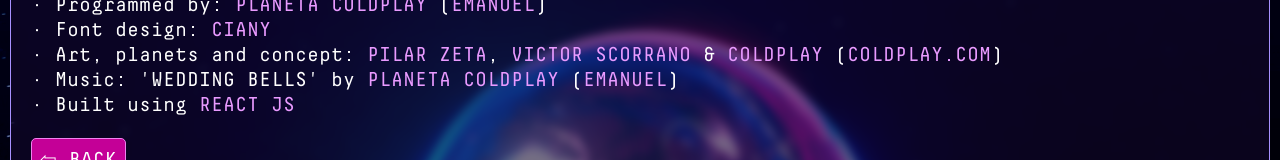
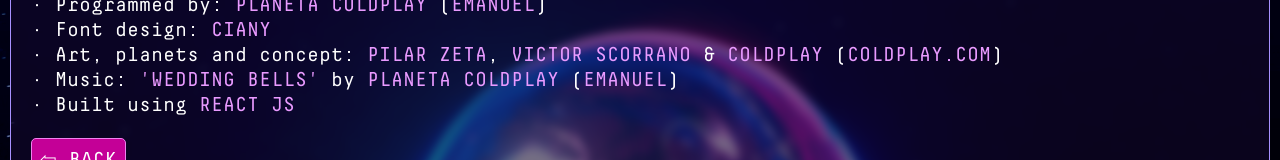
Before and after one commit to emanuelromano/motsgenerator, a React (Create React App) app: page /info in a window 1280 px wide. Shown: the part 231-391 px from the top of the page. Built offline with nearby package versions, Linux system fonts and the light colour scheme.

Commit message:
WEDDING BELLS, link agregado en Info

```diff
--- a/src/components/Info.jsx
+++ b/src/components/Info.jsx
@@ -26,7 +26,7 @@
           <br />
           · {idioma === "es" ? "Arte, planetas y concepto" : "Art, planets and concept"}: <a target="_blank" rel="noreferrer" href="https://twitter.com/pilar_zeta">PILAR ZETA</a>, <a target="_blank" rel="noreferrer" href="https://twitter.com/vicmcmxciii">VICTOR SCORRANO</a> & <a target="_blank" rel="noreferrer" href="https://twitter.com/coldplay">COLDPLAY</a> (<a target="_blank" rel="noreferrer" href="http://www.coldplay.com">COLDPLAY.COM</a>)
           <br />
-          · {idioma === "es" ? "Música" : "Music"}: 'WEDDING BELLS' {idioma === "es" ? "por" : "by"} <a target="_blank" rel="noreferrer" href="https://linktr.ee/planetacoldplay">PLANETA COLDPLAY</a> (<a target="_blank" rel="noreferrer" href="https://twitter.com/eromanox">EMANUEL</a>)
+          · {idioma === "es" ? "Música" : "Music"}: <a target="_blank" rel="noreferrer" href="https://www.youtube.com/watch?v=HFN8z7EoZDs">'WEDDING BELLS'</a> {idioma === "es" ? "por" : "by"} <a target="_blank" rel="noreferrer" href="https://linktr.ee/planetacoldplay">PLANETA COLDPLAY</a> (<a target="_blank" rel="noreferrer" href="https://twitter.com/eromanox">EMANUEL</a>)
           <br />
           · {idioma === "es" ? "Construida usando" : "Built using"} <a target="_blank" rel="noreferrer" href="https://reactjs.org/">REACT JS</a>
         </p>
```
